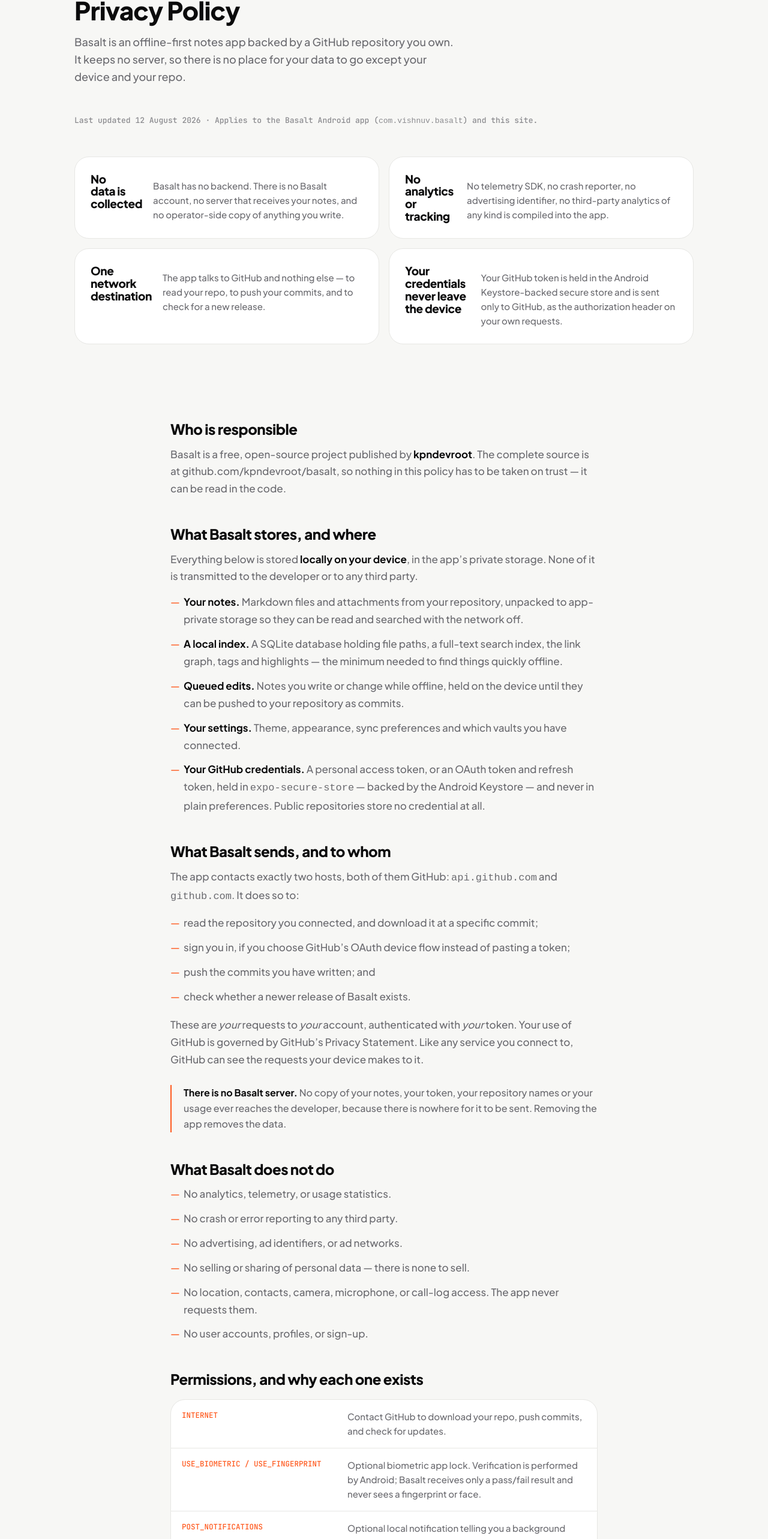
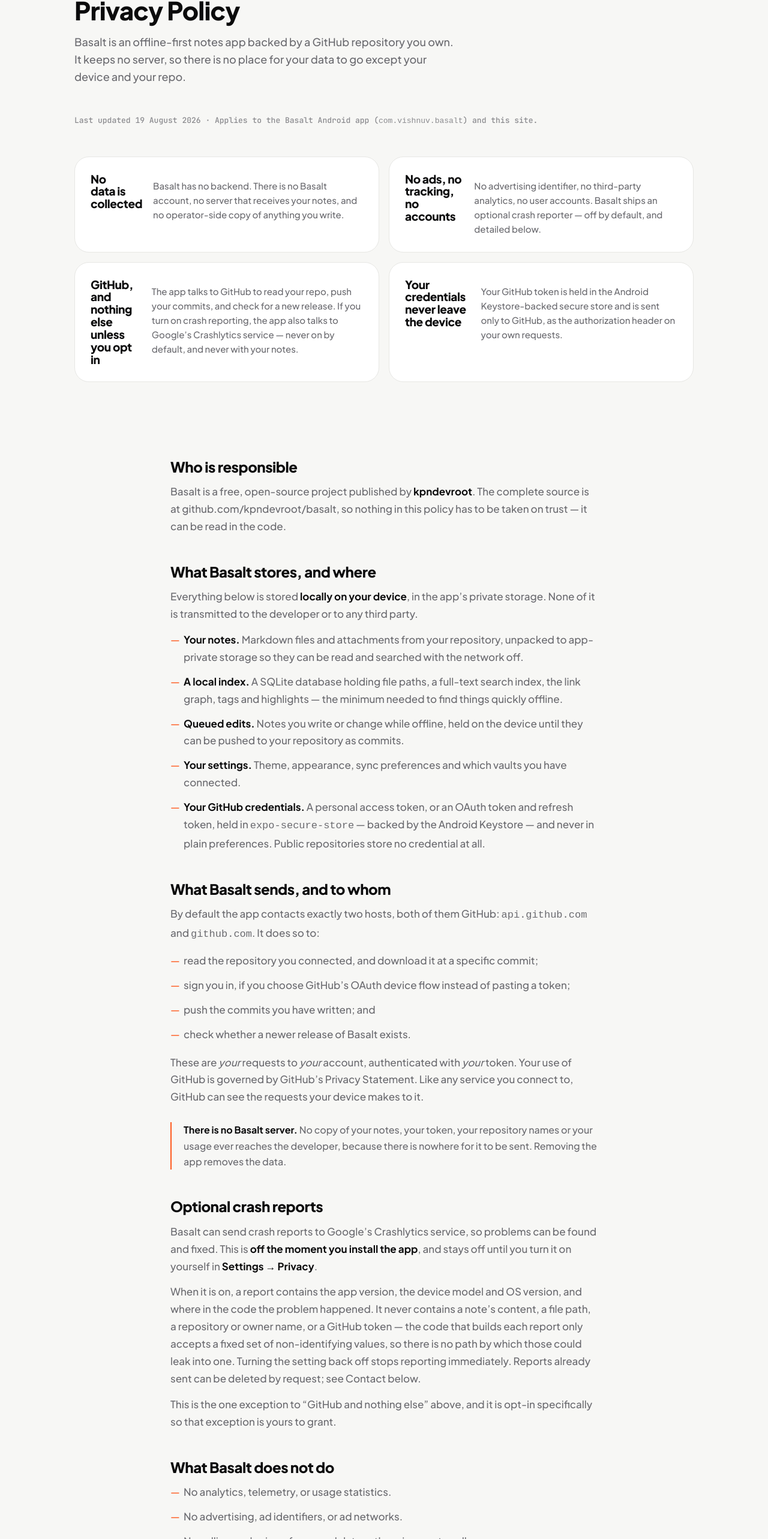
Before and after one commit to kpndevroot/basalt-landing, a Next.js app: page /privacy in a window 1280 px wide. Shown: the part 232-2798 px from the top of the page at 60% size. Built offline with nearby package versions, Linux system fonts and the light colour scheme.

Commit message:
docs: disclose the optional, off-by-default crash reporter

```diff
--- a/app/privacy/page.tsx
+++ b/app/privacy/page.tsx
@@ -9,16 +9,17 @@
 /**
  * Play requires a *stable, publicly reachable* policy URL on the listing, and reviewers check that
  * the page's claims match the APK's manifest and its actual network behaviour. So every statement
- * here is one that can be checked against the source: the two hosts come from the only `https://`
- * literals in `src/`, the permission list is `android/app/src/main/AndroidManifest.xml` verbatim,
- * and "no analytics" is a claim about a dependency set anyone can grep.
+ * here is one that can be checked against the source: the permission list is
+ * `android/app/src/main/AndroidManifest.xml` verbatim, and "optional, off by default, no note
+ * content" is a claim about `src/crash/index.ts` and the settings toggle guarding it — both
+ * readable in the repo, not taken on trust.
  */
-const UPDATED = '12 August 2026';
+const UPDATED = '19 August 2026';
 
 export const metadata: Metadata = {
   title: 'Privacy Policy — Basalt',
   description:
-    'Basalt has no servers, no accounts and no analytics. Your vault and your GitHub credentials stay on your device; the only host the app ever contacts is GitHub.',
+    'Basalt has no servers and no accounts. Your vault and your GitHub credentials stay on your device. Crash reports are optional, off by default, and never include note content.',
   alternates: { canonical: '/privacy/' },
 };
 
@@ -29,12 +30,12 @@
     body: 'Basalt has no backend. There is no Basalt account, no server that receives your notes, and no operator-side copy of anything you write.',
   },
   {
-    title: 'No analytics or tracking',
-    body: 'No telemetry SDK, no crash reporter, no advertising identifier, no third-party analytics of any kind is compiled into the app.',
+    title: 'No ads, no tracking, no accounts',
+    body: 'No advertising identifier, no third-party analytics, no user accounts. Basalt ships an optional crash reporter — off by default, and detailed below.',
   },
   {
-    title: 'One network destination',
-    body: 'The app talks to GitHub and nothing else — to read your repo, to push your commits, and to check for a new release.',
+    title: 'GitHub, and nothing else unless you opt in',
+    body: 'The app talks to GitHub to read your repo, push your commits, and check for a new release. If you turn on crash reporting, the app also talks to Google\u2019s Crashlytics service \u2014 never on by default, and never with your notes.',
   },
   {
     title: 'Your credentials never leave the device',
@@ -142,7 +143,7 @@
 
           <h3>What Basalt sends, and to whom</h3>
           <p>
-            The app contacts exactly two hosts, both of them GitHub: <code>api.github.com</code> and{' '}
+            By default the app contacts exactly two hosts, both of them GitHub: <code>api.github.com</code> and{' '}
             <code>github.com</code>. It does so to:
           </p>
           <ul>
@@ -165,14 +166,32 @@
             data.
           </div>
 
+          <h3>Optional crash reports</h3>
+          <p>
+            Basalt can send crash reports to Google&rsquo;s Crashlytics service, so problems can be found and fixed. This
+            is <strong>off the moment you install the app</strong>, and stays off until you turn it on yourself in{' '}
+            <strong>Settings &rarr; Privacy</strong>.
+          </p>
+          <p>
+            When it is on, a report contains the app version, the device model and OS version, and where in the code
+            the problem happened. It never contains a note&rsquo;s content, a file path, a repository or owner name,
+            or a GitHub token &mdash; the code that builds each report only accepts a fixed set of non-identifying
+            values, so there is no path by which those could leak into one. Turning the setting back off stops
+            reporting immediately. Reports already sent can be deleted by request; see Contact below.
+          </p>
+          <p>
+            This is the one exception to &ldquo;GitHub and nothing else&rdquo; above, and it is opt-in specifically so
+            that exception is yours to grant.
+          </p>
+
           <h3>What Basalt does not do</h3>
           <ul>
             <li>No analytics, telemetry, or usage statistics.</li>
-            <li>No crash or error reporting to any third party.</li>
             <li>No advertising, ad identifiers, or ad networks.</li>
             <li>No selling or sharing of personal data — there is none to sell.</li>
             <li>No location, contacts, camera, microphone, or call-log access. The app never requests them.</li>
             <li>No user accounts, profiles, or sign-up.</li>
+            <li>No crash reporting unless you turn it on, and never with note content when you do.</li>
           </ul>
 
           <h3>Permissions, and why each one exists</h3>
```
